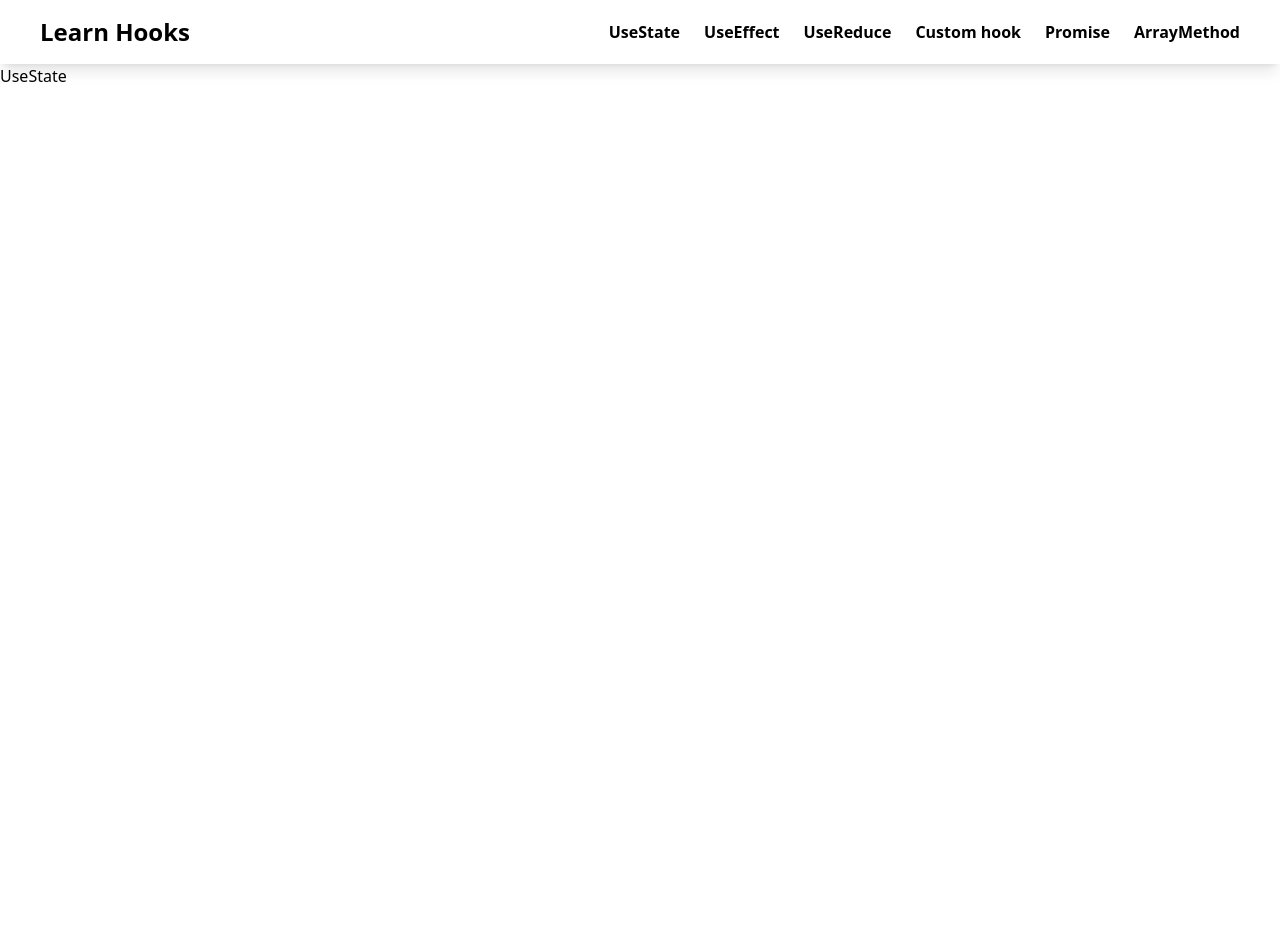
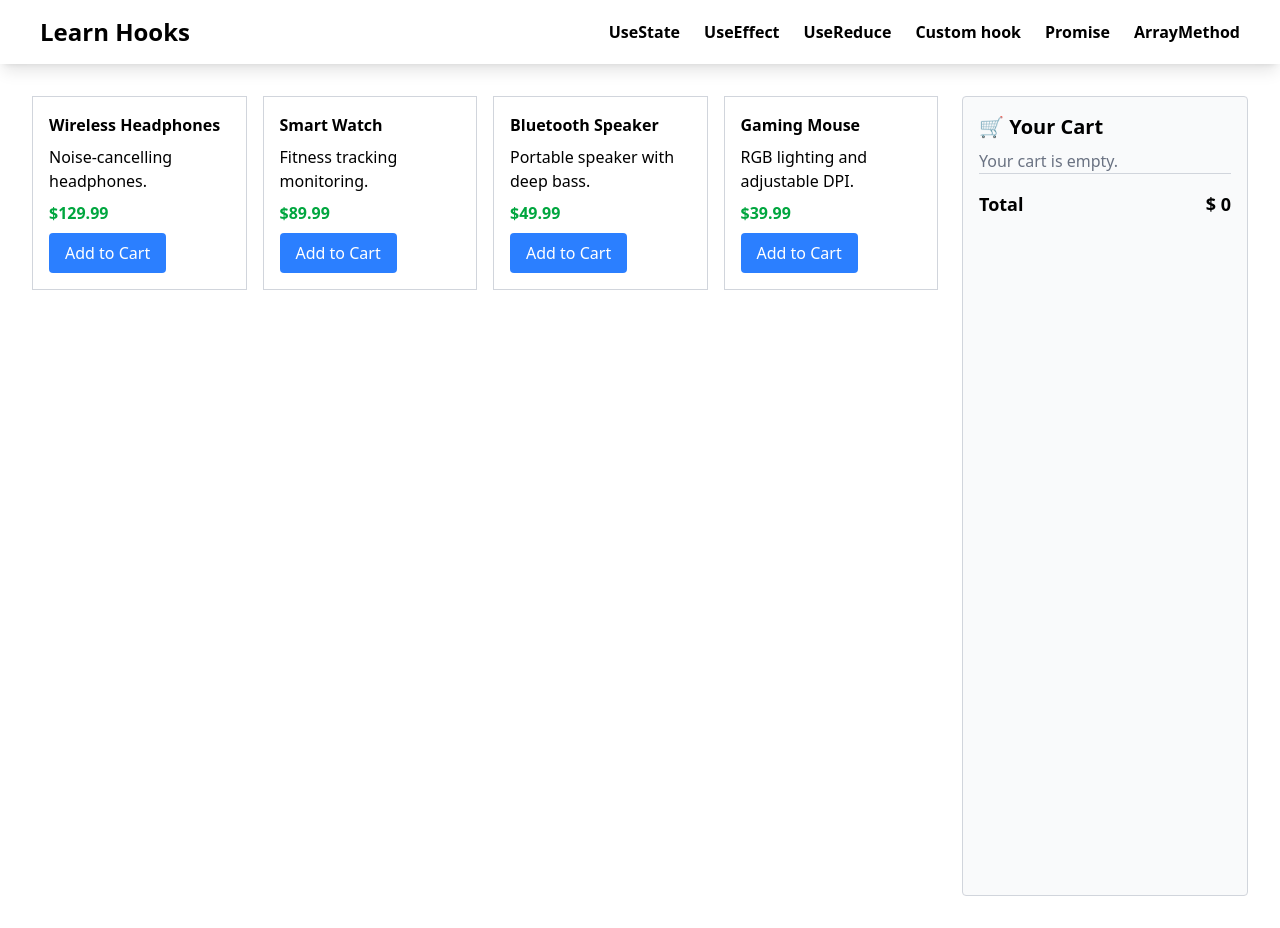
Before and after one commit to rakibul12212/learn-hooks, a Next.js app: page /Pages/UseStatePage in a window 1280 px wide. Before the commit the page ends 800 px from the top, so only its background shows below. Built offline with nearby package versions, Linux system fonts and the light colour scheme.

Commit message:
use state

```diff
--- a/src/app/Pages/UseStatePage/page.jsx
+++ b/src/app/Pages/UseStatePage/page.jsx
@@ -1,7 +1,12 @@
-import React from 'react';
+import Cart from "@/component/Hooks/UseState/Cart";
+import UseStateHookPage from "@/component/Hooks/UseState/UseStateHookPage";
 
 const UseStatePage = () => {
-    return <div>UseState</div>;
+  return (
+    <div>
+      <UseStateHookPage />
+    </div>
+  );
 };
 
 export default UseStatePage;
--- /dev/null
+++ b/src/component/Hooks/UseState/Cart.jsx
@@ -0,0 +1,67 @@
+"use client";
+
+import { useState } from "react";
+
+import { FaMinus, FaTrash } from "react-icons/fa";
+import { FaPlus } from "react-icons/fa";
+
+const Cart = ({ cartItems = [], onDelete }) => {
+  const [quantity, setQuantity] = useState(1);
+  const handleIncrease = () => {
+    setQuantity((quantity) => quantity + 1);
+  };
+  const handleDecrease = () => {
+    setQuantity((quantity) => (quantity > 1 ? quantity - 1 : 1));
+  };
+
+  const total = cartItems.reduce((acc, item) => acc + item.price * quantity, 0);
+
+  return (
+    <div className="p-4 h-screen border border-gray-300 rounded bg-gray-50 ">
+      <h2 className="text-xl font-bold mb-2">🛒 Your Cart</h2>
+
+      {cartItems.map((item) => (
+        <div
+          key={item.id}
+          className="p-4 space-y-2 border border-gray-300 mb-4 rounded bg-white"
+        >
+          <p className="font-bold">{item.name}</p>
+          <p>{item.description}</p>
+          <p className="space-x-4">
+            <button
+              onClick={handleDecrease}
+              className="p-1 border border-gray-400"
+            >
+              <FaMinus />
+            </button>
+            <span className="text-xl font-semibold">{quantity}</span>
+            <button
+              onClick={handleIncrease}
+              className="p-1 border border-gray-400"
+            >
+              <FaPlus />
+            </button>
+            <button
+              onClick={() => onDelete(item.id)}
+              className="p-1 border text-red-500"
+            >
+              <FaTrash />
+            </button>
+          </p>
+          <p className="text-green-600 text-xl font-semibold">${item.price}</p>
+        </div>
+      ))}
+      {cartItems.length === 0 && (
+        <p className="text-gray-500">Your cart is empty.</p>
+      )}
+      <div className="border-t border-gray-300 pt-2">
+        <p className="flex justify-between font-semibold text-lg mt-2">
+          <span>Total</span>
+          <span>$ {total}</span>
+        </p>
+      </div>
+    </div>
+  );
+};
+
+export default Cart;
--- /dev/null
+++ b/src/component/Hooks/UseState/UseStateHookPage.jsx
@@ -0,0 +1,68 @@
+"use client";
+
+import { useState } from "react";
+import Cart from "./Cart";
+
+const products = [
+  {
+    id: 1,
+    name: "Wireless Headphones",
+    description: "Noise-cancelling headphones.",
+    price: 129.99,
+  },
+  {
+    id: 2,
+    name: "Smart Watch",
+    description: "Fitness tracking monitoring.",
+    price: 89.99,
+  },
+  {
+    id: 3,
+    name: "Bluetooth Speaker",
+    description: "Portable speaker with deep bass.",
+    price: 49.99,
+  },
+  {
+    id: 4,
+    name: "Gaming Mouse",
+    description: "RGB lighting and adjustable DPI.",
+    price: 39.99,
+  },
+];
+
+const UseStateHookPage = () => {
+  const [cartItems, setCartItems] = useState([]);
+  const addToCart = (product) => {
+    setCartItems((prevCart) => [...prevCart, product]);
+  };
+
+  const handleDelete = (id) => {
+    setCartItems((prev) => prev.filter((item) => item.id !== id));
+  };
+
+  return (
+    <div className="p-8 space-y-8 grid grid-cols-1 md:grid-cols-4 gap-6">
+      <div className="col-span-3">
+        <div className="grid grid-cols-1 md:grid-cols-2 lg:grid-cols-4 gap-4">
+          {products.map((item) => (
+            <div key={item.id} className="p-4 border border-gray-300 space-y-2">
+              <p className="font-bold">{item.name}</p>
+              <p>{item.description}</p>
+
+              <p className="text-green-600 font-semibold">${item.price}</p>
+              <button
+                onClick={() => addToCart(item)}
+                className="bg-blue-500 text-white px-4 py-2 rounded hover:bg-blue-600"
+              >
+                Add to Cart
+              </button>
+            </div>
+          ))}
+        </div>
+      </div>
+      <Cart cartItems={cartItems} onDelete={handleDelete} />
+    </div>
+  );
+};
+
+export default UseStateHookPage;
```
Also changed, not shown: package.json (+5 -3 lines), 1 other file (tests, documents, lock files or other folders).
